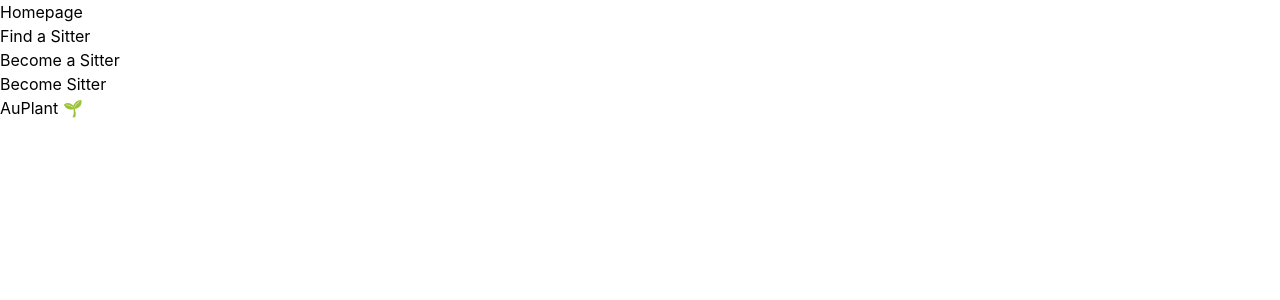
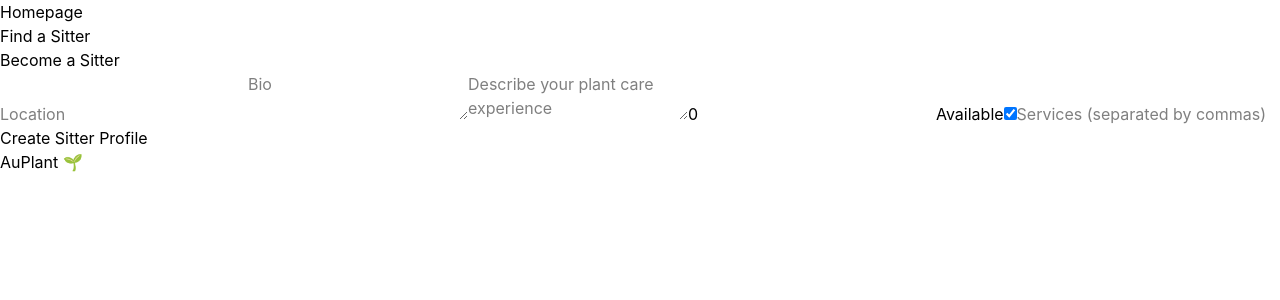
Before and after one commit to nanofanti/auplant, a React (Vite) app in the folder frontend/: page /become-sitter in a window 1280 px wide. Shown: the top 300 px of the page. Built offline with nearby package versions, Linux system fonts and the light colour scheme; no server answers.

Commit message:
Add create sitter profile form and API integration

```diff
--- a/frontend/src/pages/BecomeSitter.tsx
+++ b/frontend/src/pages/BecomeSitter.tsx
@@ -1,5 +1,76 @@
+import { useState } from "react";
+import type { CreateSitterData } from "../types/PlantSitter";
+import { createSitter } from "../services/sitterService";
+
 function BecomeSitter() {
-  return <h1>Become Sitter</h1>;
+  const [location, setLocation] = useState<string>("");
+  const [bio, setBio] = useState<string>("");
+  const [experience, setExperience] = useState<string>("");
+  const [pricePerDay, setPricePerDay] = useState<number>(0);
+  const [availability, setAvailability] = useState<boolean>(true);
+  const [services, setServices] = useState<string>("");
+
+  const handleSubmit = async (event: React.FormEvent<HTMLFormElement>) => {
+    event.preventDefault();
+
+    const sitterData: CreateSitterData = {
+      location,
+      bio,
+      experience,
+      pricePerDay,
+      availability,
+      services: services.split(",").map((service) => service.trim()),
+    };
+
+    const response = await createSitter(sitterData);
+    console.log(response);
+  };
+
+  return (
+    <>
+      <form onSubmit={handleSubmit}>
+        <input
+          type="text"
+          placeholder="Location"
+          value={location}
+          onChange={(event) => setLocation(event.target.value)}
+        />
+        <textarea
+          placeholder="Bio"
+          value={bio}
+          onChange={(event) => setBio(event.target.value)}
+        />
+        <textarea
+          placeholder="Describe your plant care experience"
+          value={experience}
+          onChange={(event) => setExperience(event.target.value)}
+        />
+        <input
+          type="number"
+          placeholder="Price per day"
+          value={pricePerDay}
+          onChange={(event) => setPricePerDay(Number(event.target.value))}
+        />
+        <label>
+          Available
+          <input
+            type="checkbox"
+            checked={availability}
+            onChange={(event) => {
+              setAvailability(event.target.checked);
+            }}
+          />
+        </label>
+        <input
+          type="text"
+          placeholder="Services (separated by commas)"
+          value={services}
+          onChange={(event) => setServices(event.target.value)}
+        />
+        <button type="submit">Create Sitter Profile</button>
+      </form>
+    </>
+  );
 }
 
 export default BecomeSitter;
--- /dev/null
+++ b/frontend/src/services/sitterService.ts
@@ -0,0 +1,38 @@
+import type {
+  SitterResponse,
+  CreateSitterData,
+  CreateSitterResponse,
+} from "../types/PlantSitter";
+
+export async function getSitters(): Promise<SitterResponse> {
+  const response = await fetch("http://localhost:8080/api/sitters");
+
+  if (!response.ok) {
+    throw new Error("Failed to fetch sitters");
+  }
+
+  const data = await response.json();
+
+  return data;
+}
+
+export async function createSitter(
+  sitterData: CreateSitterData,
+): Promise<CreateSitterResponse> {
+  const response = await fetch("http://localhost:8080/api/sitters", {
+    method: "POST",
+    headers: {
+      "Content-Type": "application/json",
+    },
+    credentials: "include",
+    body: JSON.stringify(sitterData),
+  });
+
+  if (!response.ok) {
+    throw new Error("Failed to create sitter profile");
+  }
+
+  const data = await response.json();
+
+  return data;
+}
--- a/frontend/src/services/sitterService.tsx
+++ /dev/null
@@ -1,13 +0,0 @@
-import type { SitterResponse } from "../types/PlantSitter";
-
-export async function getSitters(): Promise<SitterResponse> {
-  const response = await fetch("http://localhost:8080/api/sitters");
-
-  if (!response.ok) {
-    throw new Error("Failed to fetch sitters");
-  }
-
-  const data = await response.json();
-
-  return data;
-}
```
Also changed, not shown: frontend/src/types/PlantSitter.ts (+25 -0 lines).
